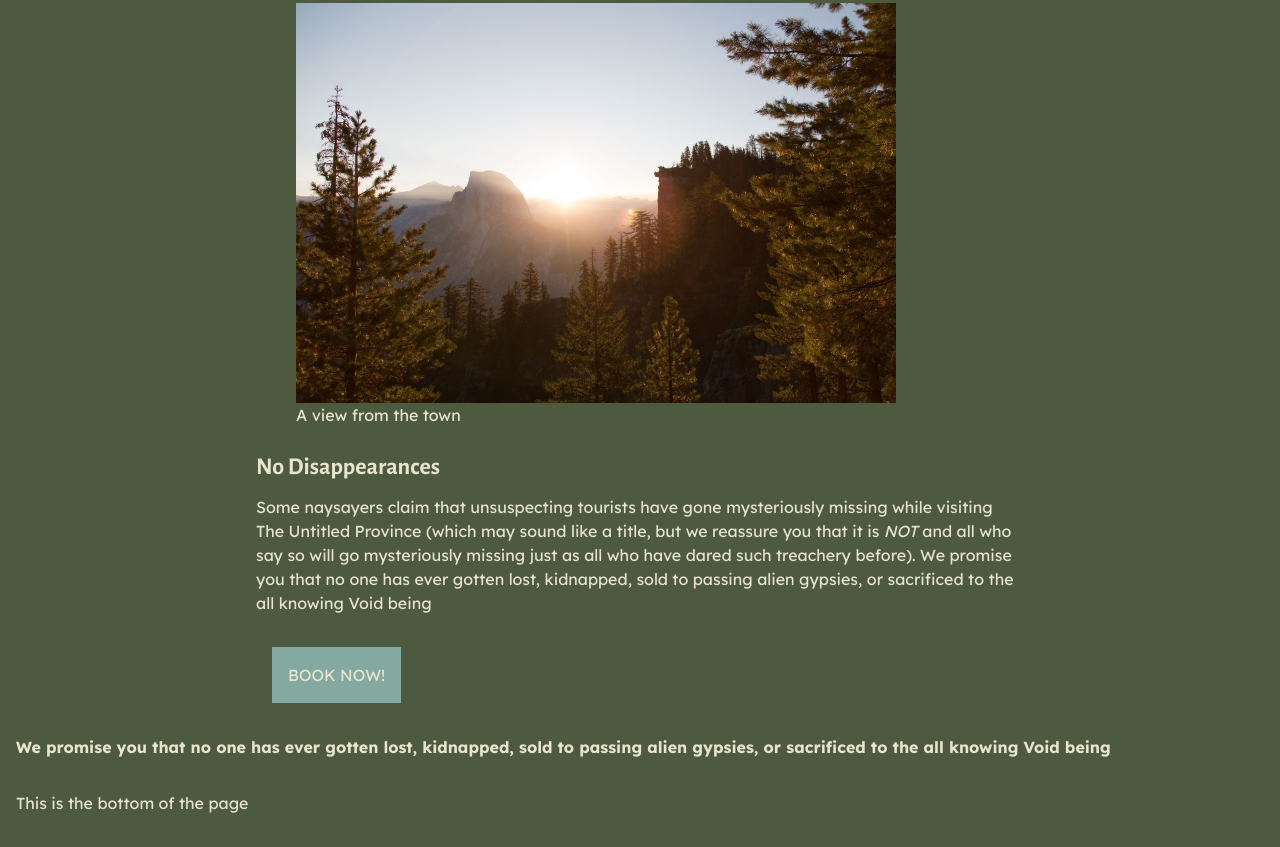
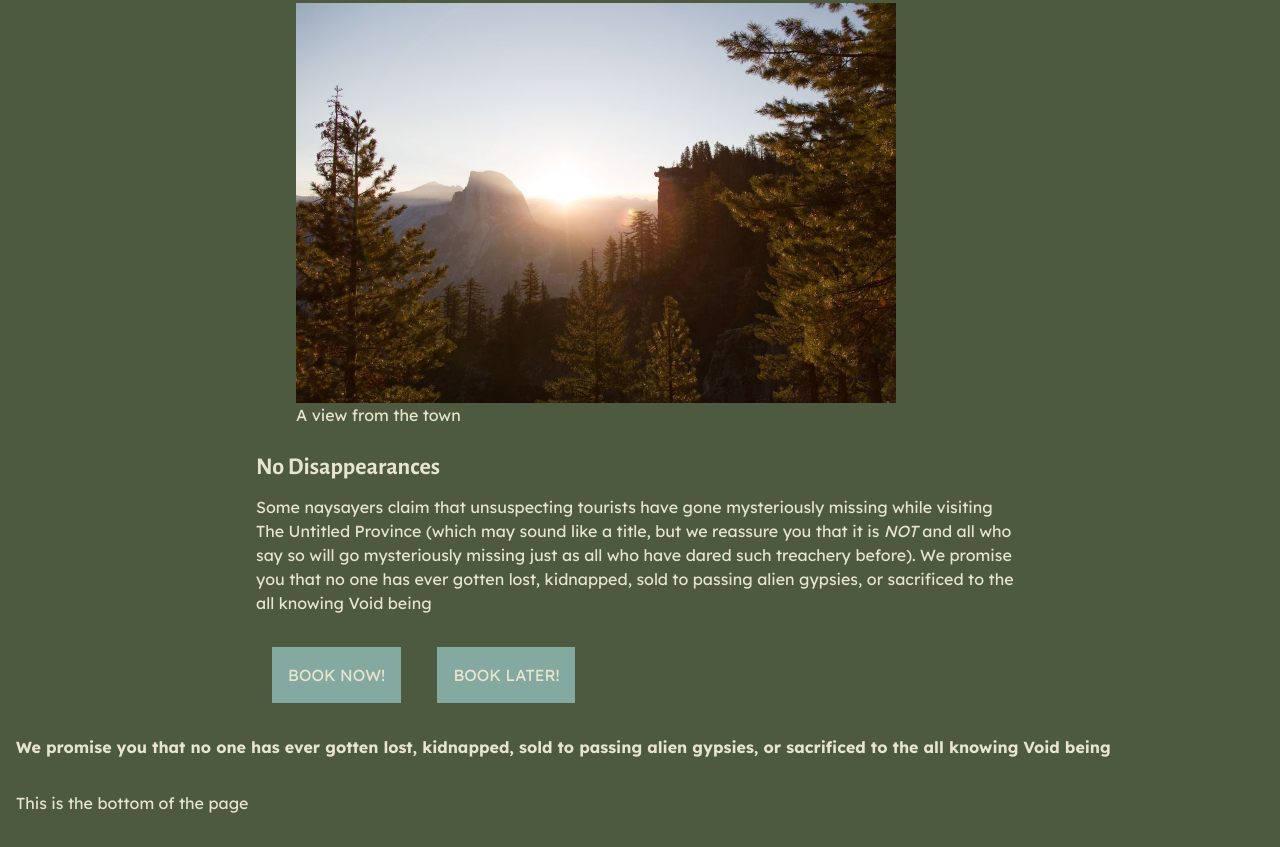
Before and after one commit to IS-120/css-fonts-and-a-button-jfishhero, a website: page index.html in a window 1280 px wide. Shown: the part 1014-1861 px from the top of the page. Drawn offline with nearby package versions, Linux system fonts and the light colour scheme.

Commit message:
Adding a second button

```diff
--- a/index.html
+++ b/index.html
@@ -79,6 +79,7 @@
         gotten lost, kidnapped, sold to passing alien gypsies, or sacrificed to the all knowing Void being</p>
     </article>
     <a class="button">Book Now!</a>
+    <a class="button">Book Later!</a>
   </main>
 
   <aside>
```
